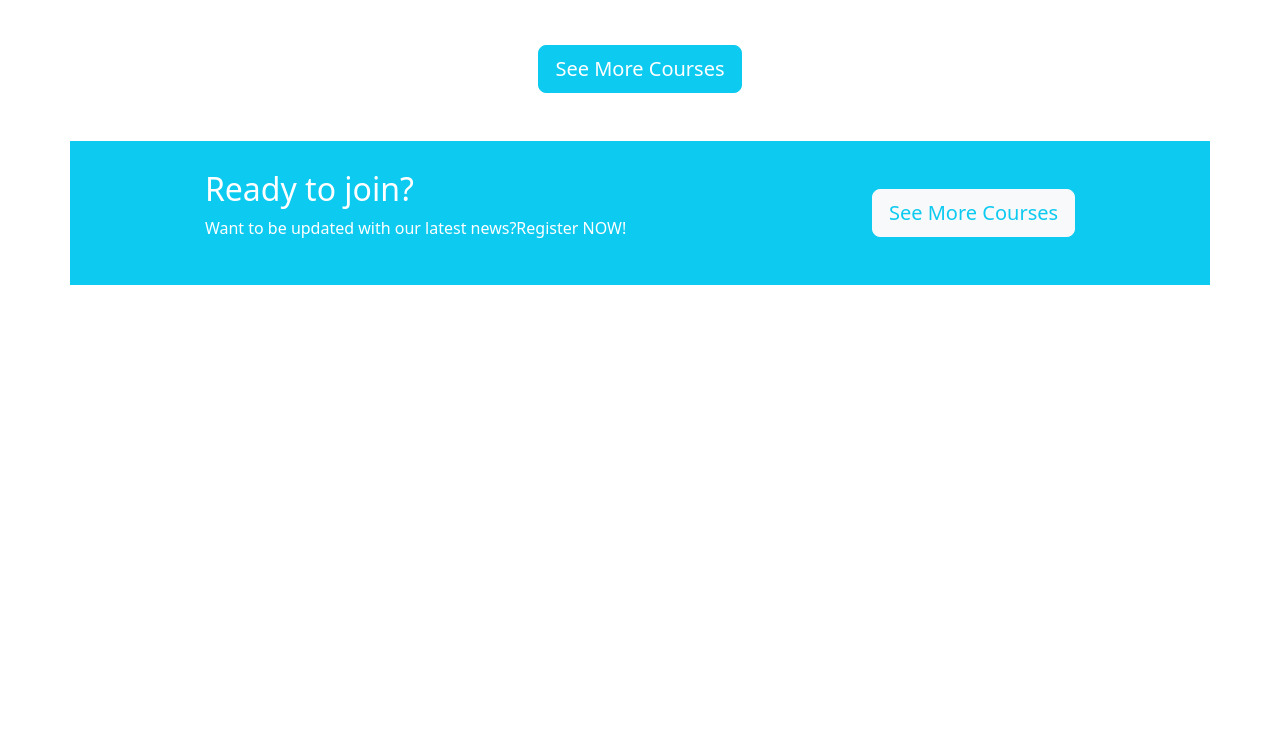
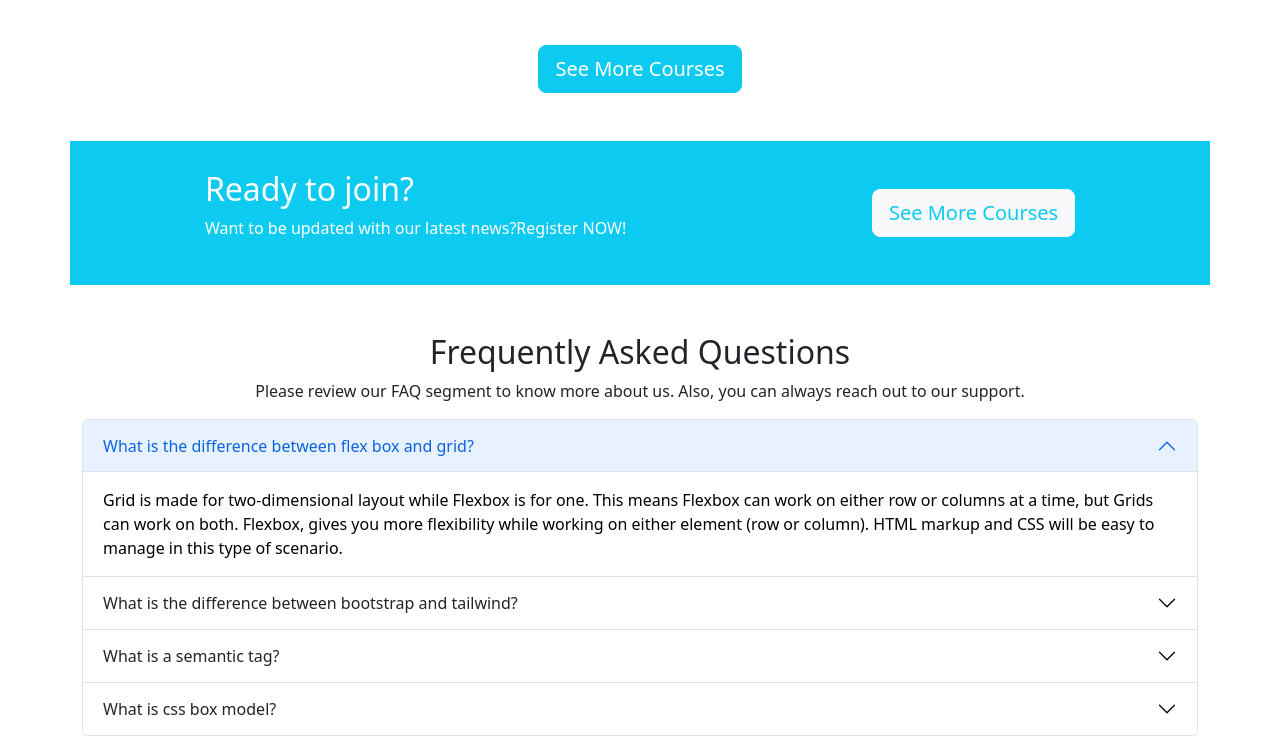
Before and after one commit to adavis116/pro-institute, a plain HTML site: page index.html in a window 1280 px wide. Shown: the part 1494-2230 px from the top of the page. Before the commit the page ends 1827 px from the top, so only its background shows below. Drawn offline with nearby package versions, Linux system fonts and the light colour scheme.

Commit message:
FAQ added

```diff
--- a/index.html
+++ b/index.html
@@ -212,9 +212,68 @@
                     <button type="submit" class="btn btn-light btn-lg my-5 text-info">See More Courses</button>
                 </div>
             </div>
+            <!-- register end -->
+        </section>
+        <section>
+            <!-- FAQ start -->
+            <div class="container">
+                <div class="text-center">
+                    <h2>Frequently Asked Questions</h2>
+                    <P>Please review our FAQ segment to know more about us. Also, you can always reach out to our
+                        support.</P>
+                </div>
+                <div class="accordion" id="accordionExample">
+                    <div class="accordion-item">
+                      <h2 class="accordion-header" id="headingOne">
+                        <button class="accordion-button btn-custom" type="button" data-bs-toggle="collapse" data-bs-target="#collapseOne" aria-expanded="true" aria-controls="collapseOne">
+                        What is the difference between flex box and grid?
+                        </button>
+                      </h2>
+                      <div id="collapseOne" class="accordion-collapse collapse show" aria-labelledby="headingOne" data-bs-parent="#accordionExample">
+                        <div class="accordion-body">
+                            Grid is made for two-dimensional layout while Flexbox is for one. This means Flexbox can work on either row or columns at a time, but Grids can work on both. Flexbox, gives you more flexibility while working on either element (row or column). HTML markup and CSS will be easy to manage in this type of scenario.
                         </div>
                       </div>
-            <!-- register end -->
+                    </div>
+                    <div class="accordion-item">
+                      <h2 class="accordion-header" id="headingTwo">
+                        <button class="accordion-button collapsed" type="button" data-bs-toggle="collapse" data-bs-target="#collapseTwo" aria-expanded="false" aria-controls="collapseTwo">
+                        What is the difference between bootstrap and tailwind?
+                        </button>
+                      </h2>
+                      <div id="collapseTwo" class="accordion-collapse collapse" aria-labelledby="headingTwo" data-bs-parent="#accordionExample">
+                        <div class="accordion-body">
+                            Bootstrap comes with a set of pre-styled responsive, mobile-first components that possess a definite UI kit. Tailwind CSS uses a set of utility classes to create a neat UI with more flexibility and uniqueness. Sites created using Bootstrap follow the generic pattern that makes them look identical.Bootstrap's utility and layout classes provide you with everything you need to style a responsive webpage.
+                        </div>
+                      </div>
+                    </div>
+                    <div class="accordion-item">
+                      <h2 class="accordion-header" id="headingThree">
+                        <button class="accordion-button collapsed" type="button" data-bs-toggle="collapse" data-bs-target="#collapseThree" aria-expanded="false" aria-controls="collapseThree">
+                        What is a semantic tag?
+                        </button>
+                      </h2>
+                      <div id="collapseThree" class="accordion-collapse collapse" aria-labelledby="headingThree" data-bs-parent="#accordionExample">
+                        <div class="accordion-body">
+                            Semantic HTML or semantic markup is HTML that introduces meaning to the web page rather than just presentation. For example, a <p> tag indicates that the enclosed text is a paragraph. This is both semantic and presentational because people know what paragraphs are, and browsers know how to display them.
+                        </div>
+                      </div>
+                    </div>
+                    <div class="accordion-item">
+                      <h2 class="accordion-header" id="headingThree">
+                        <button class="accordion-button collapsed" type="button" data-bs-toggle="collapse" data-bs-target="#collapseThree" aria-expanded="false" aria-controls="collapseThree">
+                        What is css box model?
+                        </button>
+                      </h2>
+                      <div id="collapseThree" class="accordion-collapse collapse" aria-labelledby="headingThree" data-bs-parent="#accordionExample">
+                        <div class="accordion-body">
+                            In CSS, the term "box model" is used when talking about design and layout. The CSS box model is essentially a box that wraps around every HTML element. It consists of: margins, borders, padding, and the actual content. It is a fundamental concept for the composition of HTML webpages.For setting the width & height property of an element(for properly rendering the content in the browser), we need to understand the working of the CSS Box model.
+                        </div>
+                      </div>
+                    </div>
+                  </div>
+            </div>
+            <!-- FAQ start -->
         </section>
 
     </main>
```
Also changed, not shown: style.css (line endings or trailing spaces). Lines whose indentation alone changed are shown as unchanged.
